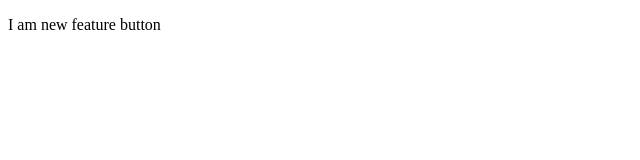
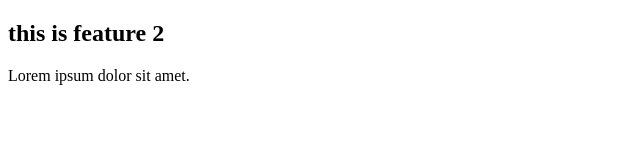
Before and after one commit to mahpara504/test, a plain HTML site: page index.html in a window 1280 px wide. Shown: the whole page, without its empty margins (0-640 px from the left). Drawn offline with Linux system fonts and the light colour scheme.

Commit message:
feature2 changes

```diff
--- a/index.html
+++ b/index.html
@@ -6,6 +6,7 @@
     <title>Document</title>
 </head>
 <body>
-    <p>I am new feature button</p>
+    <h2>this is feature 2</h2>
+    <p>Lorem ipsum dolor sit amet.</p>
 </body>
 </html>
```
